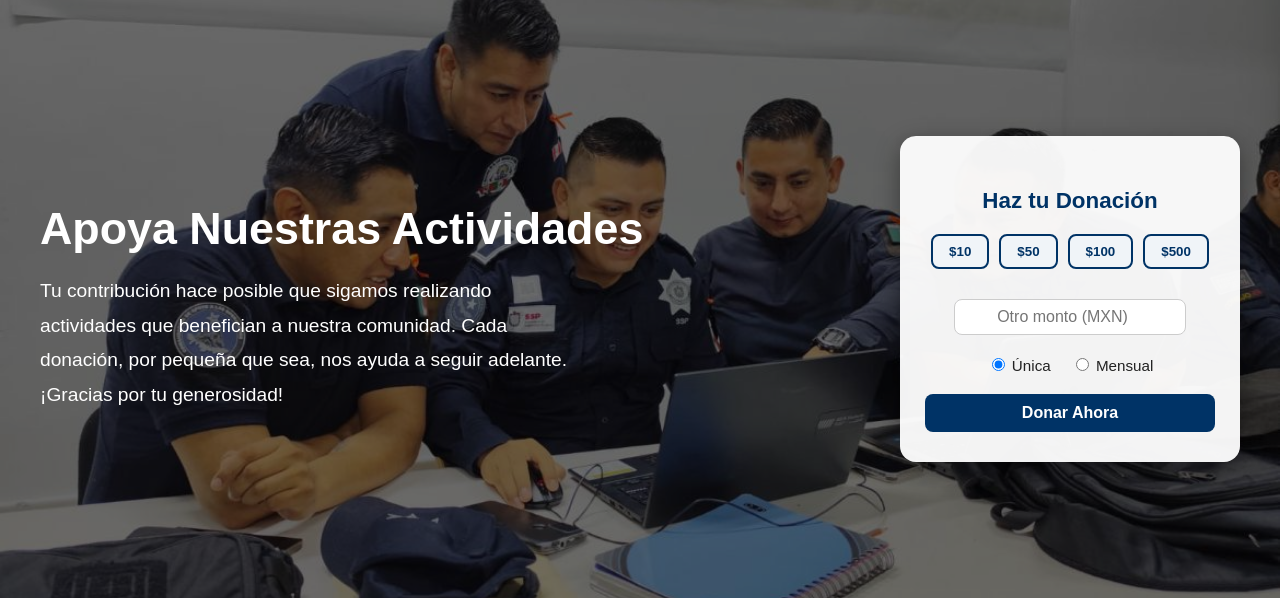
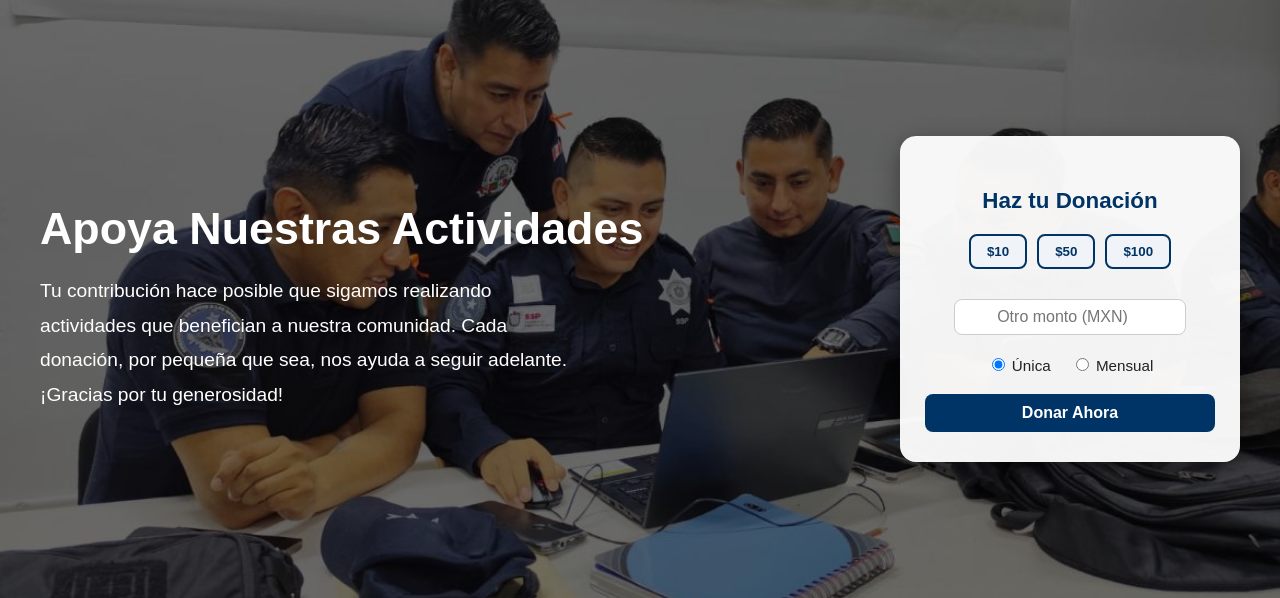
Before and after one commit to XOctaviox12/Prodefensa, a Django app: page /servicios/ in a window 1280 px wide. Shown: the part 625-1223 px from the top of the page. Run offline with Django 5.2, Linux system fonts and the light colour scheme; data comes from the database, SQL or seed files in the repository; some libraries are stand-ins or nearby versions.

Commit message:
donaciones 8

```diff
--- a/inicio/templates/inicio/servicios.html
+++ b/inicio/templates/inicio/servicios.html
@@ -415,7 +415,6 @@
         <button onclick="setAmount(10)">$10</button>
         <button onclick="setAmount(50)">$50</button>
         <button onclick="setAmount(100)">$100</button>
-        <button onclick="setAmount(500)">$500</button>
       </div>
       <input type="number" id="customAmount" placeholder="Otro monto (MXN)">
       <div class="type">
```
